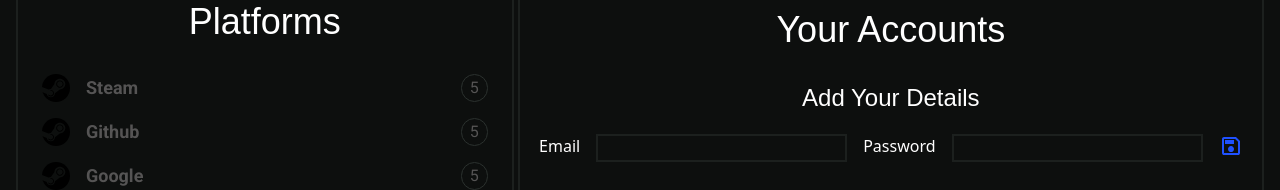
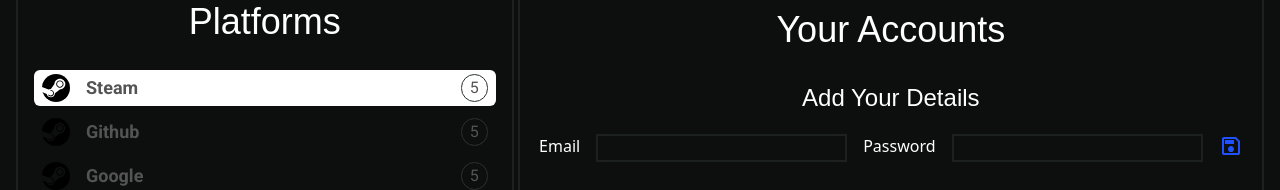
Before and after one commit to Nischa1Mv/passwordManager, a React (Create React App) app: page / in a window 1280 px wide. Shown: the part 156-346 px from the top of the page. Built offline with nearby package versions, Linux system fonts and the light colour scheme; no server answers; the database is empty; sample sign-in values are in the browser's storage; a web font is replaced by a local one.

Commit message:
hover issue and default 1.fixed a bug where the selected tab is also getting the hover properties 2. a typo in default state of platform causing it to create a new group

```diff
--- a/src/Main.jsx
+++ b/src/Main.jsx
@@ -10,7 +10,7 @@
 
 function Main() {
   const user = auth.currentUser.uid;
-  const [platform, setPlatform] = useState("steam");
+  const [platform, setPlatform] = useState("Steam");
   const [data, setData] = useState([]);
   const [loading, setLoading] = useState(false); // Add loading state
   const [error, setError] = useState(null); // Add error state for better UX
--- a/src/Platform.jsx
+++ b/src/Platform.jsx
@@ -16,9 +16,11 @@
     <>
       {" "}
       <div
-        className={` rounded-md w-full flex gap-4 px-2 py-1 border-[#1c201e] hover:bg-[#8f8c8c] cursor-pointer font-roboto text-[#555454] hover:text-[#ffff] ${
-          platform == name && "bg-white hover:bg-white hover:text-[#555454]"
-        } `}
+        className={`rounded-md w-full flex gap-4 px-2 py-1 border-[#1c201e] cursor-pointer font-roboto text-[#555454] ${
+          platform === name
+            ? "bg-white text-[#555454]"
+            : "hover:bg-[#8f8c8c] hover:text-[#ffff]"
+        }`}
         onClick={() => {
           choosePlatform();
         }}
```
